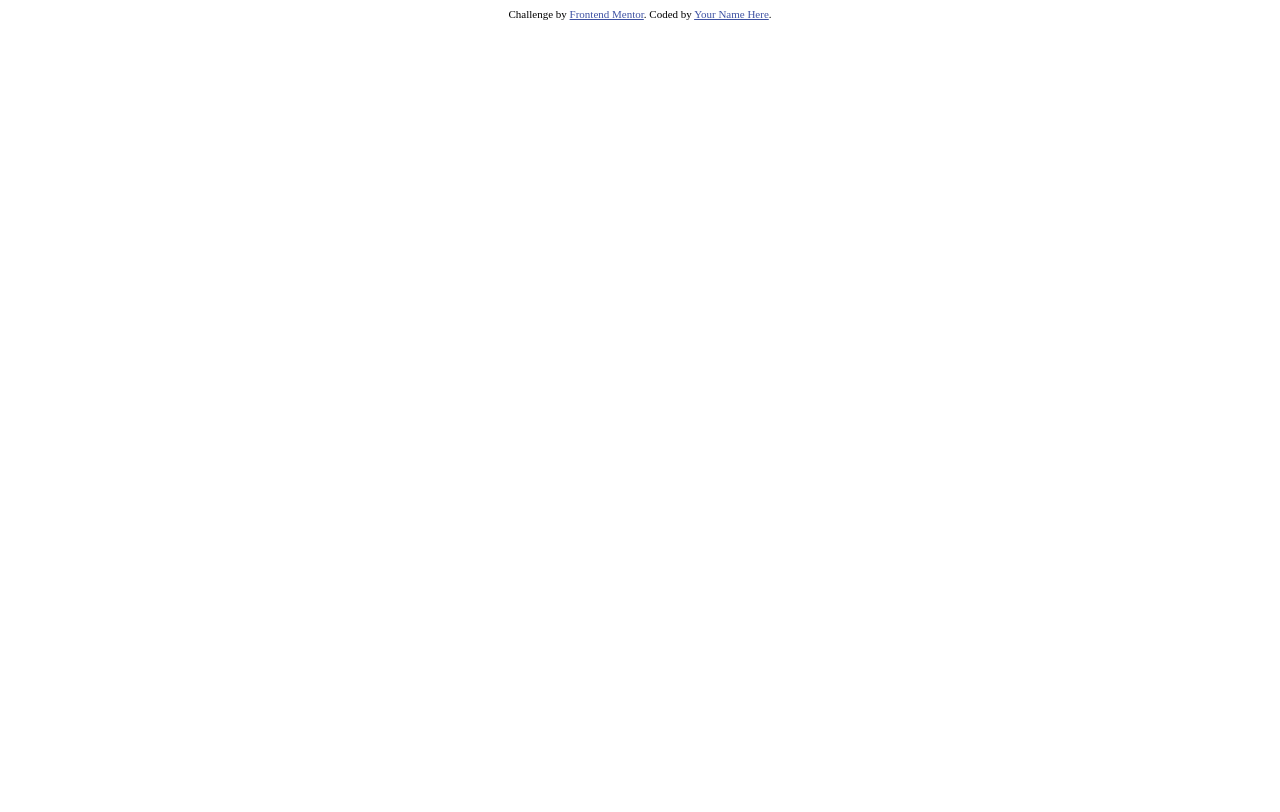
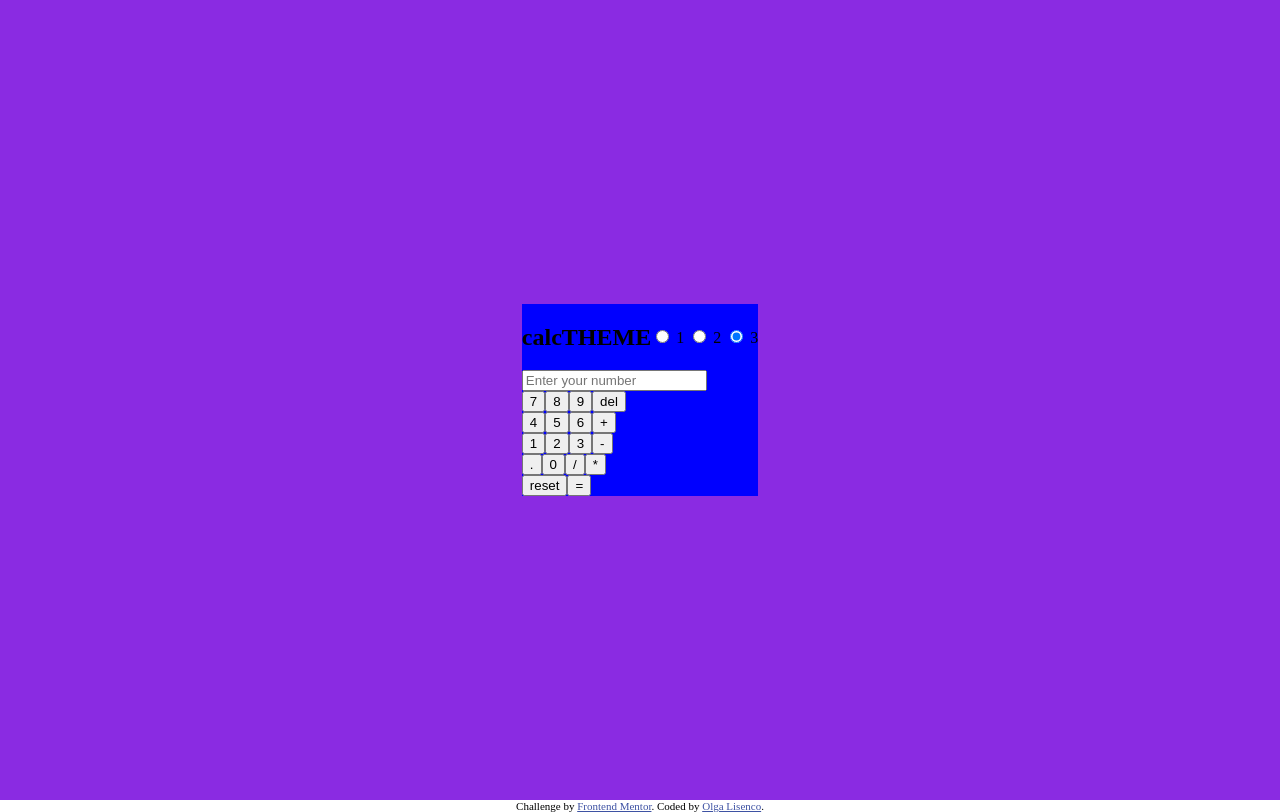
Before and after one commit to olgalis/Calculatorapp, a plain HTML site: page index.html in a window 1280 px wide. Drawn offline with Linux system fonts and the light colour scheme.

Commit message:
Calc is working, without styles
The main calculator is working. The necessery HTML Code is provided

```diff
--- a/index.html
+++ b/index.html
@@ -1,26 +1,91 @@
 <!DOCTYPE html>
 <html lang="en">
   <head>
-  <meta charset="UTF-8">
-  <meta name="viewport" content="width=device-width, initial-scale=1.0"> <!-- displays site properly based on user's device -->
-
-  <link rel="icon" type="image/png" sizes="32x32" href="./images/favicon-32x32.png">
-
+    <meta charset="UTF-8" />
+    <meta name="viewport" content="width=device-width, initial-scale=1.0" />
+    <link
+      rel="icon"
+      type="image/png"
+      sizes="32x32"
+      href="./images/favicon-32x32.png"
+    />
+    <link rel="stylesheet" href="styles.css" />
     <title>Frontend Mentor | Calculator app</title>
-
-  <!-- Feel free to remove these styles or customise in your own stylesheet 👍 -->
-  <style>
-    .attribution { font-size: 11px; text-align: center; }
-    .attribution a { color: hsl(228, 45%, 44%); }
-  </style>
   </head>
   <body>
+    <main>
+      <section class="container">
+        <div class="calculator">
+          <div class="theme-block flex-row">
+            <h1>calc</h1>
+            <h2>THEME</h2>
+            <label>
+              <input type="radio" name="theme" id="1" checked />
+              <span>1</span>
+              <input type="radio" name="theme" id="2" checked />
+              <span>2</span>
+              <input type="radio" name="theme" id="3" checked />
+              <span>3</span>
+            </label>
+          </div>
+          <form class="buttons">
+            <div class="display flex-row">
+              <input
+                type="text"
+                placeholder="Enter your number"
+                name="display"
+                readonly
+              />
+            </div>
+            <div class="flex-row">
+              <input type="button" value="7" onclick="display.value +='7'" />
+              <input type="button" value="8" onclick="display.value +='8'" />
+              <input type="button" value="9" onclick="display.value +='9'" />
+              <input
+                type="button"
+                value="del"
+                onclick="display.value =
+              display.value.toString().slice(0,-1)"
+              />
+            </div>
+            <div class="flex-row">
+              <input type="button" value="4" onclick="display.value +='4'" />
+              <input type="button" value="5" onclick="display.value +='5'" />
+              <input type="button" value="6" onclick="display.value +='6'" />
+              <input type="button" value="+" onclick="display.value +='+'" />
+            </div>
 
-
-
+            <div class="flex-row">
+              <input type="button" value="1" onclick="display.value +='1'" />
+              <input type="button" value="2" onclick="display.value +='2'" />
+              <input type="button" value="3" onclick="display.value +='3'" />
+              <input type="button" value="-" onclick="display.value +='-'" />
+            </div>
+            <div class="flex-row">
+              <input type="button" value="." onclick="display.value +='.'" />
+              <input type="button" value="0" onclick="display.value +='0'" />
+              <input type="button" value="/" onclick="display.value +='/'" />
+              <input type="button" value="*" onclick="display.value +='*'" />
+            </div>
+            <div class="flex-row">
+              <input type="reset" value="reset" />
+              <input
+                type="button"
+                value="="
+                onclick="display.value=eval(display.value)"
+                class="equal"
+              />
+            </div>
+          </form>
+        </div>
+      </section>
+    </main>
     <div class="attribution">
-    Challenge by <a href="https://www.frontendmentor.io?ref=challenge" target="_blank">Frontend Mentor</a>.
-    Coded by <a href="#">Your Name Here</a>.
+      Challenge by
+      <a href="https://www.frontendmentor.io?ref=challenge" target="_blank"
+        >Frontend Mentor</a
+      >. Coded by <a href="#">Olga Lisenco</a>.
     </div>
+    <script src="script.js"></script>
   </body>
 </html>
--- /dev/null
+++ b/styles.css
@@ -0,0 +1,35 @@
+html,
+body {
+  margin: 0;
+  padding: 0;
+  height: 100%;
+  width: 100%;
+}
+
+* {
+  box-sizing: border-box;
+}
+
+.container {
+  background-color: blueviolet;
+  width: 100%;
+  height: 100vh;
+  display: flex;
+  align-items: center;
+  justify-content: center;
+}
+
+.flex-row {
+  background-color: blue;
+  display: flex;
+  flex-flow: row nowrap;
+  align-items: center;
+}
+
+.attribution {
+  font-size: 11px;
+  text-align: center;
+}
+.attribution a {
+  color: hsl(228, 45%, 44%);
+}
```
Also changed, not shown: script.js (added), 1 other file. Lines whose indentation alone changed are shown as unchanged.
